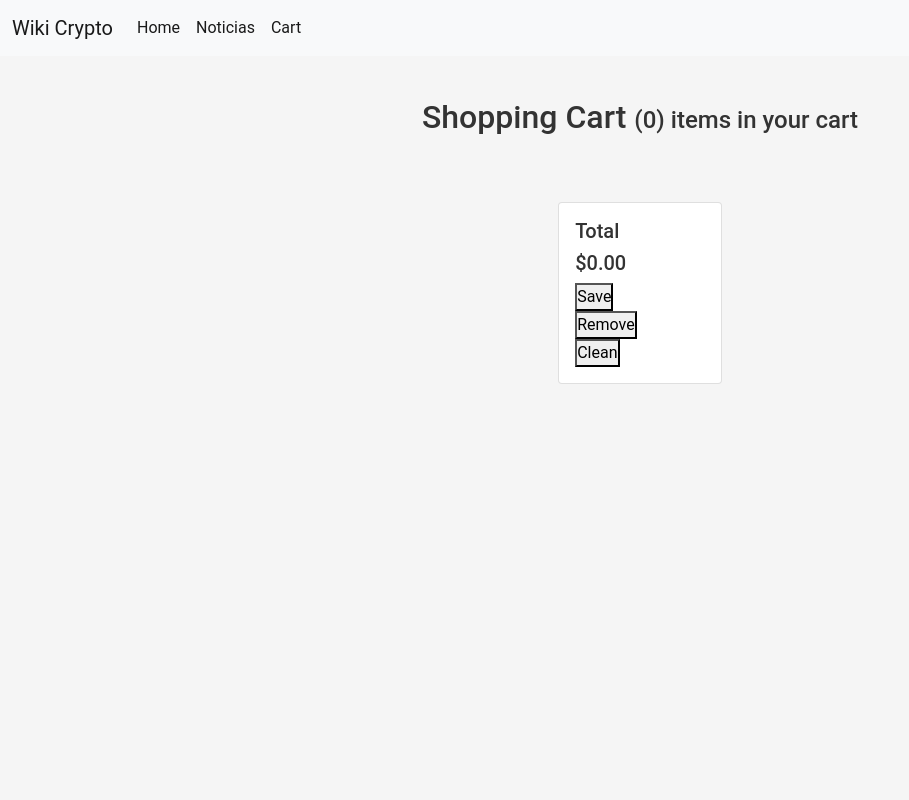
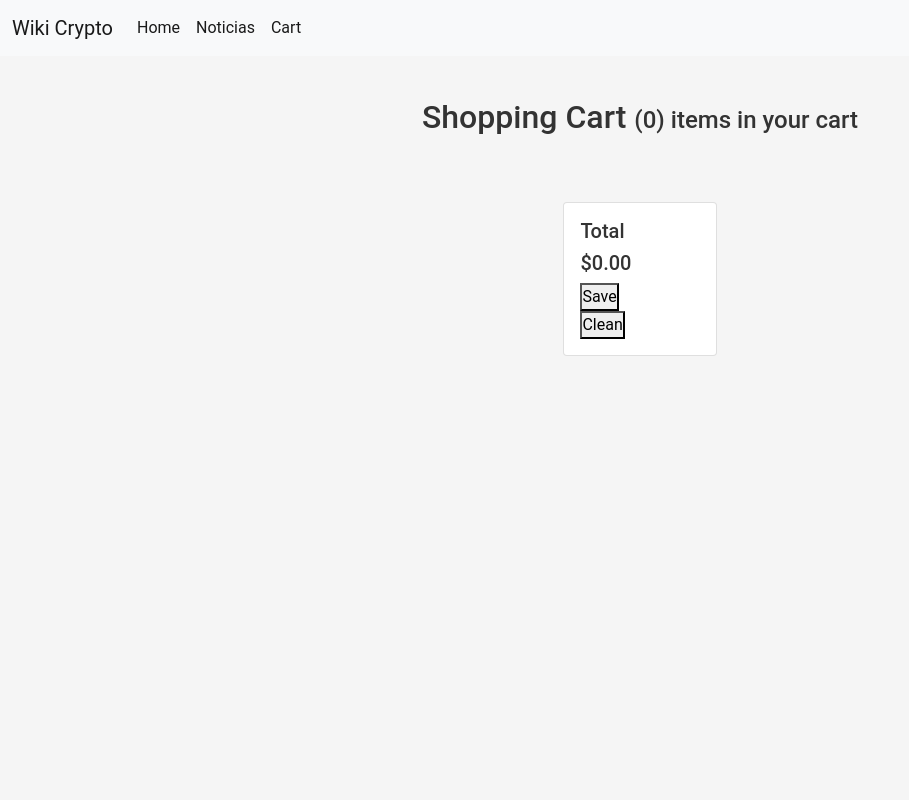
Before and after one commit to benjakorach/TpFinalv2, a React (Create React App) app: page /cart in a window 1280 px wide. Shown: the top 800 px of the page, without its empty margins (0-909 px from the left). Built offline with nearby package versions, Linux system fonts and the light colour scheme.

Commit message:
cart sin boton "remove"

```diff
--- a/src/components/pages/Carrt.js
+++ b/src/components/pages/Carrt.js
@@ -91,10 +91,7 @@ const Cart = () => {
                                         <div className="col-12">
                                             <p className="h5">${cart.reduce((a, c) => a + c.price * c.count, 0).toFixed(2)}</p>
                                             <div>
-                                                <button  onClick={() => save(cart)}>Save</button>
-                                            </div>
-                                            <div>
-                                                <button onClick={() => removefromcart(cart.id)}>Remove</button>
+                                                <button onClick={() => save(cart)}>Save</button>
                                             </div>
                                             <div>
                                                 <button onClick={() => cleanCart()}>Clean</button>
@@ -109,9 +106,9 @@ const Cart = () => {
                 </div>
             </div>
         </div>
-            )
+    )
 }
 
 
 
-            export default Cart;
+export default Cart;
```
